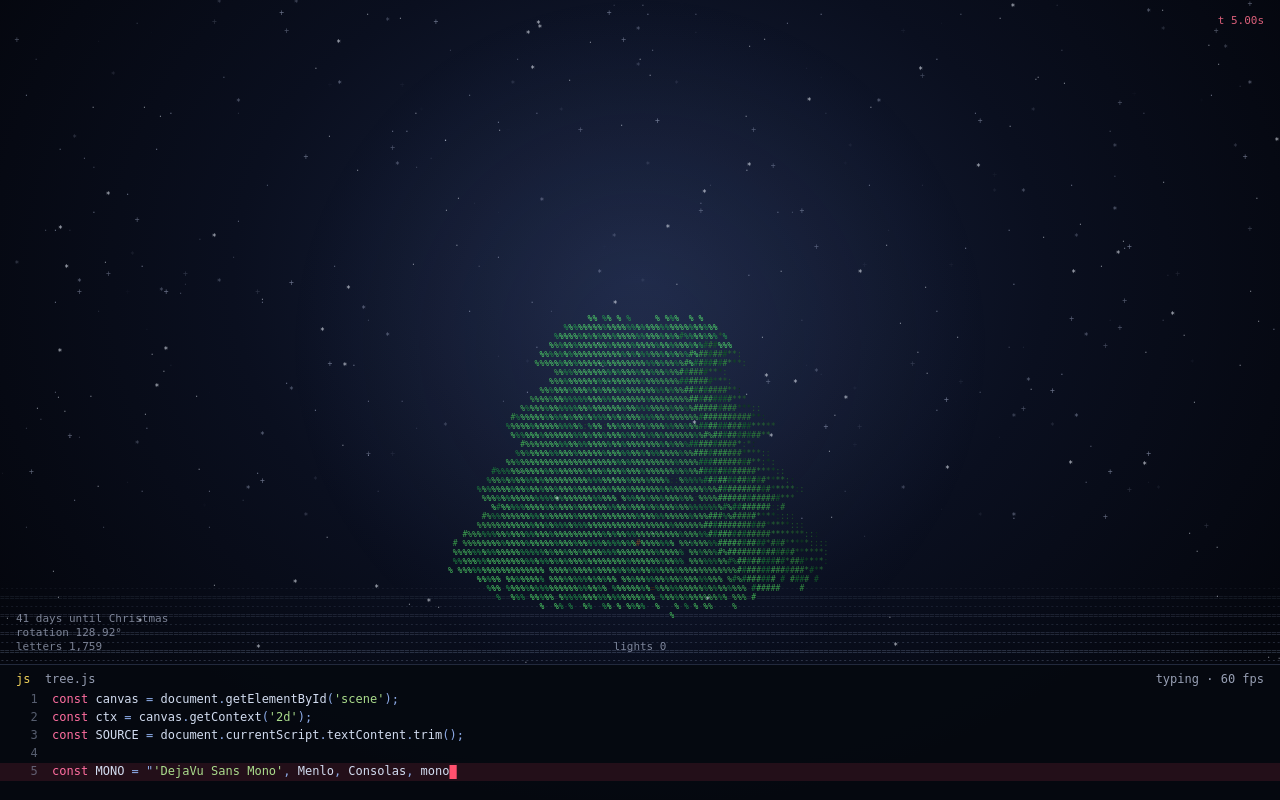
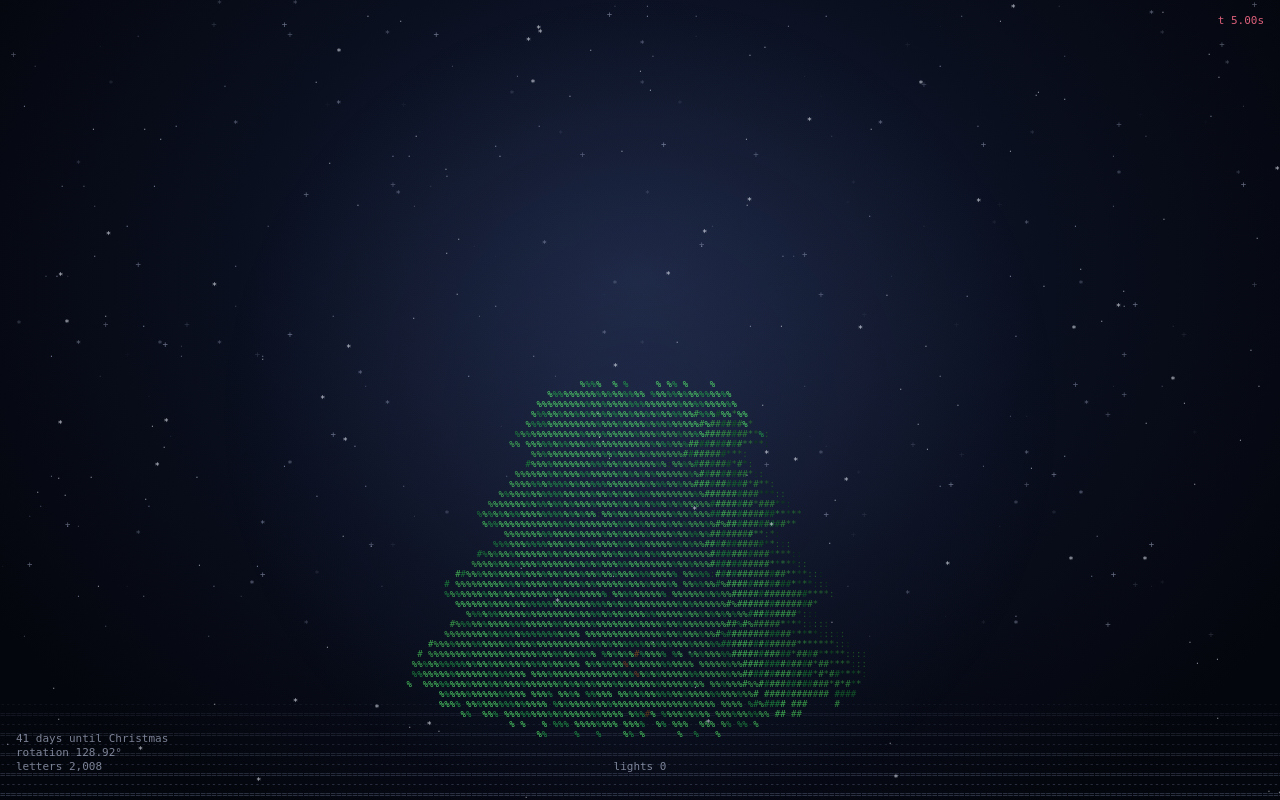
Before and after one commit to salmonA001/Christmas-, a plain HTML site: page index.html in a window 1280 px wide. Drawn offline with Linux system fonts and the light colour scheme.

Commit message:
Remove the typing code panel
The scene now fills the full screen height.

Co-Authored-By: Claude Opus 5.5 <noreply@anthropic.com>
Claude-Session: https://claude.ai/code/session_014JB38BTqvU4F3ENsQBXGgi

```diff
--- a/index.html
+++ b/index.html
@@ -24,7 +24,6 @@
 <script>
 const canvas = document.getElementById('scene');
 const ctx = canvas.getContext('2d');
-const SOURCE = document.currentScript.textContent.trim();
 
 const MONO = "'DejaVu Sans Mono', Menlo, Consolas, monospace";
 const TAU = Math.PI * 2;
@@ -38,7 +37,6 @@ const TIERS = 7;
 const CAMERA = 3.4;
 const SPIN = 0.45;        // radians per second
 const LIGHT = normalize(-0.45, -0.55, -0.7);
-const TYPE_SPEED = 40;    // code panel characters per second
 const SLEIGH_START = 16;
 const SLEIGH_PERIOD = 14;
 const SLEIGH_FLIGHT = 10;
@@ -335,7 +333,7 @@ const SLEIGH_PIXELS = Object.entries(ART_COLORS).map(([key, color]) => {
 });
 
 // ---- Layout & buffers ----
-let W, H, sceneH, panelH, unit, font, cw, ch, cols, rows, cx, cy;
+let W, H, unit, font, cw, ch, cols, rows, cx, cy;
 let zbuf, win, glyphOf, levelOf, buckets, skyStars;
 
 function resize() {
@@ -347,18 +345,16 @@ function resize() {
   ctx.setTransform(dpr, 0, 0, dpr, 0, 0);
   ctx.textBaseline = 'top';
 
-  panelH = Math.round(Math.min(Math.max(H * 0.17, 110), 170));
-  sceneH = H - panelH;
-  unit = Math.min(W * 0.4, sceneH * 0.33);
+  unit = Math.min(W * 0.4, H * 0.33);
   cx = W / 2;
-  cy = sceneH * 0.52;
+  cy = H * 0.52;
 
   font = Math.min(Math.max(Math.round(unit / 28), 6), 14);
   ctx.font = `${font}px ${MONO}`;
   cw = ctx.measureText('M').width;
   ch = Math.round(font * 1.15);
   cols = Math.ceil(W / cw);
-  rows = Math.ceil(sceneH / ch);
+  rows = Math.ceil(H / ch);
 
   const n = cols * rows;
   zbuf = new Float32Array(n);
@@ -493,7 +489,7 @@ function drawBackdrop() {
   grad.addColorStop(0, 'rgba(110,130,200,0.12)');
   grad.addColorStop(1, 'rgba(110,130,200,0)');
   ctx.fillStyle = grad;
-  ctx.fillRect(0, 0, W, sceneH);
+  ctx.fillRect(0, 0, W, H);
 }
 
 function drawSleigh(t) {
@@ -503,7 +499,7 @@ function drawSleigh(t) {
   const px = Math.min(Math.max(W / 160, 2.5), 6);
   const artW = SLEIGH_W * px;
   const x0 = -artW + u * (W + artW);
-  const y0 = sceneH * 0.2 + Math.sin(u * TAU * 2) * px * 3;
+  const y0 = H * 0.2 + Math.sin(u * TAU * 2) * px * 3;
   ctx.font = `${px * 1.6}px ${MONO}`;
   for (const { color, cells } of SLEIGH_PIXELS) {
     ctx.fillStyle = color;
@@ -518,7 +514,7 @@ function drawSnow(dt, time) {
     f.y += f.v * dt;
     if (f.y > 1) { f.y = 0; f.x = Math.random(); }
     ctx.globalAlpha = f.glyph === '*' ? 0.8 : 0.5;
-    ctx.fillText(f.glyph, f.x * W + Math.sin(time * 0.8 + f.drift) * 10, f.y * sceneH);
+    ctx.fillText(f.glyph, f.x * W + Math.sin(time * 0.8 + f.drift) * 10, f.y * H);
   }
   ctx.globalAlpha = 1;
 }
@@ -546,92 +542,23 @@ function drawHud(t, letters, lights) {
     `letters ${letters.toLocaleString('en-US')}`,
   ];
   ctx.fillStyle = 'rgba(200,210,235,0.6)';
-  const y0 = sceneH - lines.length * (size + 3) - 8;
+  const y0 = H - lines.length * (size + 3) - 24;
   lines.forEach((line, i) => ctx.fillText(line, 16, y0 + i * (size + 3)));
   ctx.textAlign = 'center';
   ctx.fillText(`lights ${lights}`, W / 2, y0 + (lines.length - 1) * (size + 3));
   ctx.textAlign = 'left';
 }
 
-const KEYWORDS = /^(const|let|for|of|return|function|if|else|new|while|continue)$/;
-const TOKEN = /(\/\/.*)|('[^']*'?)|(\d+(?:\.\d+)?)|([A-Za-z_$][\w$]*)|(\s+)|(.)/g;
-
-function tokenColor(tok) {
-  if (tok.startsWith('//')) return 'rgb(110,125,150)';
-  if (tok.startsWith("'")) return 'rgb(170,220,140)';
-  if (/^\d/.test(tok)) return 'rgb(255,170,100)';
-  if (KEYWORDS.test(tok)) return 'rgb(255,110,160)';
-  if (/^[A-Za-z_$]/.test(tok)) return 'rgb(210,220,240)';
-  return 'rgb(140,170,230)';
-}
-
-function drawPanel(t, fps) {
-  const top = sceneH;
-  ctx.fillStyle = 'rgba(6,9,16,0.9)';
-  ctx.fillRect(0, top, W, panelH);
-  ctx.fillStyle = 'rgba(120,140,190,0.25)';
-  ctx.fillRect(0, top, W, 1);
-
-  const size = 12;
-  const lh = size + 6;
-  ctx.font = `${size}px ${MONO}`;
-  const charW = ctx.measureText('M').width;
-
-  ctx.fillStyle = 'rgb(240,210,90)';
-  ctx.fillText('js', 16, top + 10);
-  ctx.fillStyle = 'rgba(200,210,235,0.75)';
-  ctx.fillText('tree.js', 16 + charW * 4, top + 10);
-  ctx.textAlign = 'right';
-  ctx.fillText(`typing · ${Math.round(fps)} fps`, W - 16, top + 10);
-  ctx.textAlign = 'left';
-
-  const typed = SOURCE.slice(0, Math.floor(t * TYPE_SPEED) % (SOURCE.length + 1));
-  const lines = typed.split('\n');
-  const visible = Math.floor((panelH - 34) / lh);
-  const first = Math.max(0, lines.length - visible);
-
-  ctx.save();
-  ctx.beginPath();
-  ctx.rect(0, top + 28, W, panelH - 28);
-  ctx.clip();
-  for (let i = first; i < lines.length; i++) {
-    const y = top + 30 + (i - first) * lh;
-    const current = i === lines.length - 1;
-    if (current) {
-      ctx.fillStyle = 'rgba(255,70,100,0.12)';
-      ctx.fillRect(0, y - 3, W, lh);
-    }
-    ctx.fillStyle = 'rgba(140,150,175,0.6)';
-    ctx.textAlign = 'right';
-    ctx.fillText(String(i + 1), 16 + charW * 3, y);
-    ctx.textAlign = 'left';
-
-    let x = 16 + charW * 5;
-    for (const [tok] of lines[i].matchAll(TOKEN)) {
-      ctx.fillStyle = tokenColor(tok);
-      ctx.fillText(tok, x, y);
-      x += tok.length * charW;
-    }
-    if (current) {
-      ctx.fillStyle = 'rgb(255,80,110)';
-      ctx.fillRect(x, y - 1, charW, size + 2);
-    }
-  }
-  ctx.restore();
-}
-
 // ---- Main loop ----
 let buildStart = performance.now();
 let last = buildStart;
 let angle = 0;
-let fps = 60;
 
 canvas.addEventListener('click', () => { buildStart = performance.now(); });
 
 function frame(now) {
   const dt = Math.min((now - last) / 1000, 0.05);
   last = now;
-  fps = fps * 0.95 + (1 / Math.max(dt, 0.001)) * 0.05;
   const time = now / 1000;
   const t = (now - buildStart) / 1000;
 
@@ -651,7 +578,6 @@ function frame(now) {
   drawSleigh(t);
   drawSnow(dt, time);
   drawHud(t, letters, lights);
-  drawPanel(t, fps);
   requestAnimationFrame(frame);
 }
 
```
